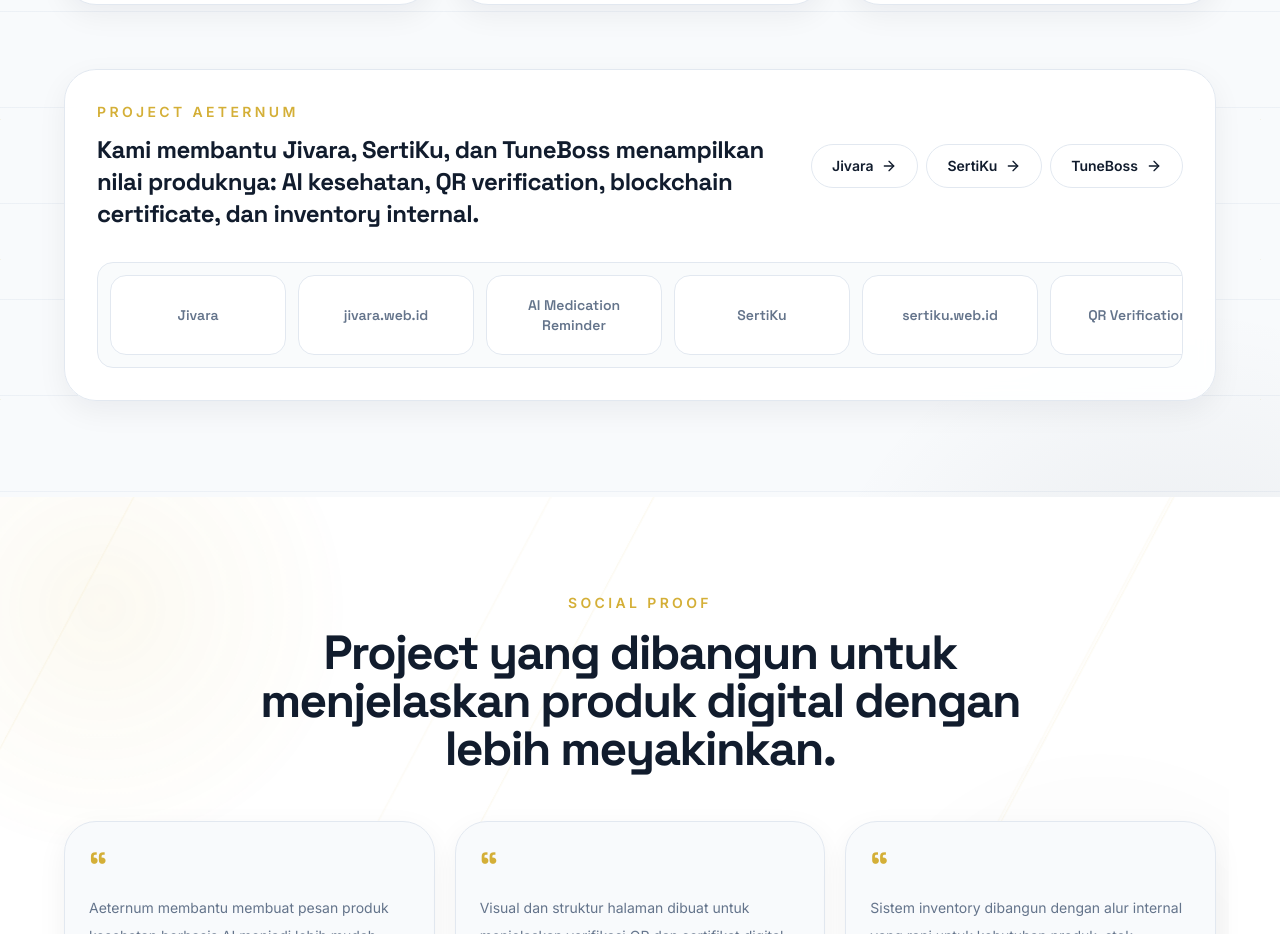
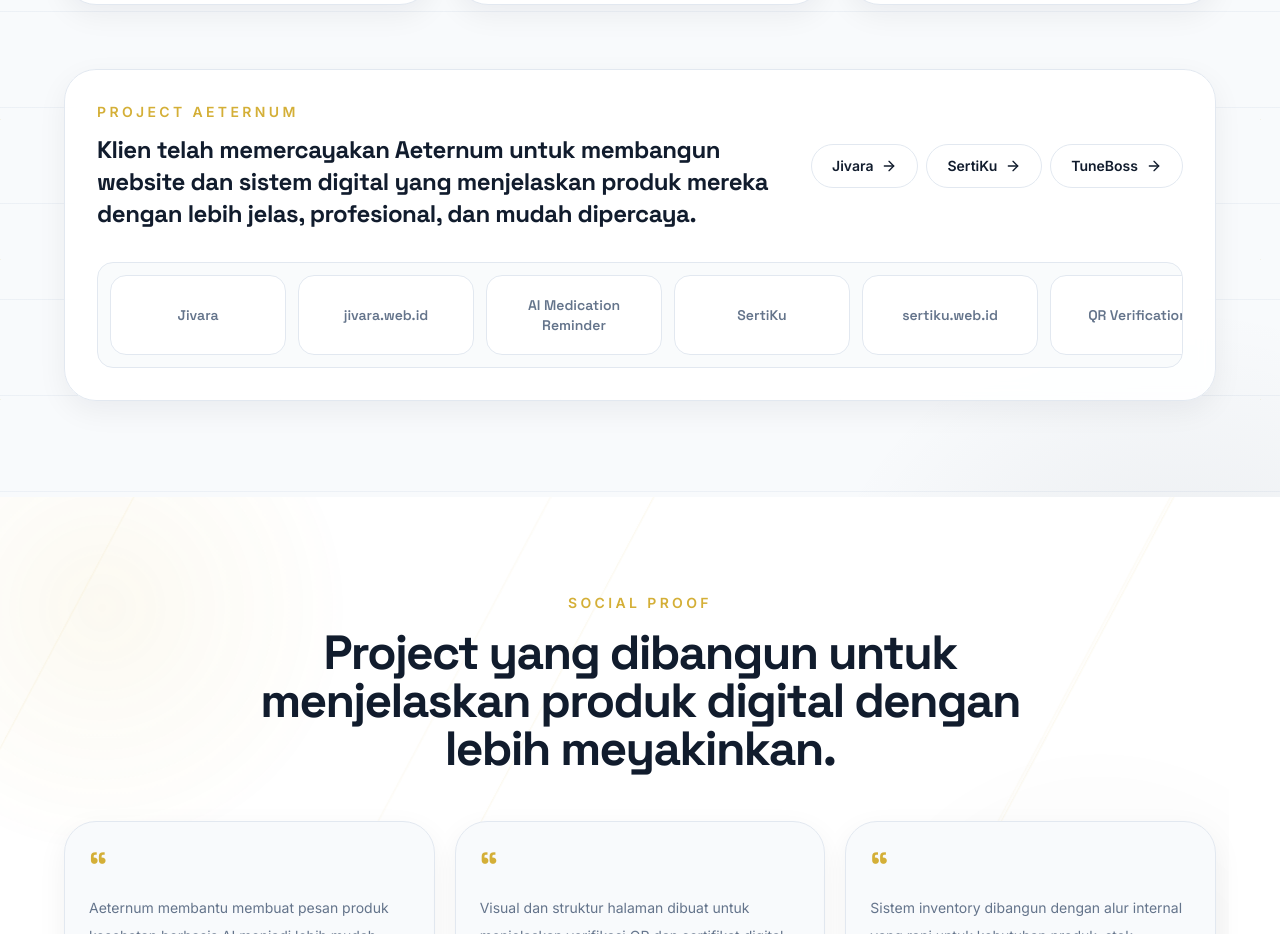
Before and after one commit to RamsNotes31/AeternumWebspaceStudio, a Next.js app: page / in a window 1280 px wide. Shown: the part 4501-5435 px from the top of the page. Built offline with nearby package versions, Linux system fonts and the light colour scheme; no server answers.

Commit message:
Update client trust copy

```diff
--- a/app/page.tsx
+++ b/app/page.tsx
@@ -251,7 +251,7 @@
           <div className="flex flex-col gap-6 md:flex-row md:items-center md:justify-between">
             <div>
               <p className="text-sm font-semibold uppercase tracking-[0.24em] text-gold">Project Aeternum</p>
-              <h3 className="mt-3 font-display text-2xl font-bold tracking-[-0.02em] text-navy">Kami membantu Jivara, SertiKu, dan TuneBoss menampilkan nilai produknya: AI kesehatan, QR verification, blockchain certificate, dan inventory internal.</h3>
+              <h3 className="mt-3 font-display text-2xl font-bold tracking-[-0.02em] text-navy">Klien telah memercayakan Aeternum untuk membangun website dan sistem digital yang menjelaskan produk mereka dengan lebih jelas, profesional, dan mudah dipercaya.</h3>
             </div>
             <div className="flex flex-col gap-2 sm:flex-row">
               <a href="https://jivara.web.id" target="_blank" rel="noreferrer" className="inline-flex min-h-11 items-center justify-center gap-2 rounded-full border border-borderLight px-5 text-sm font-semibold text-navy transition hover:border-gold hover:text-gold">
```
